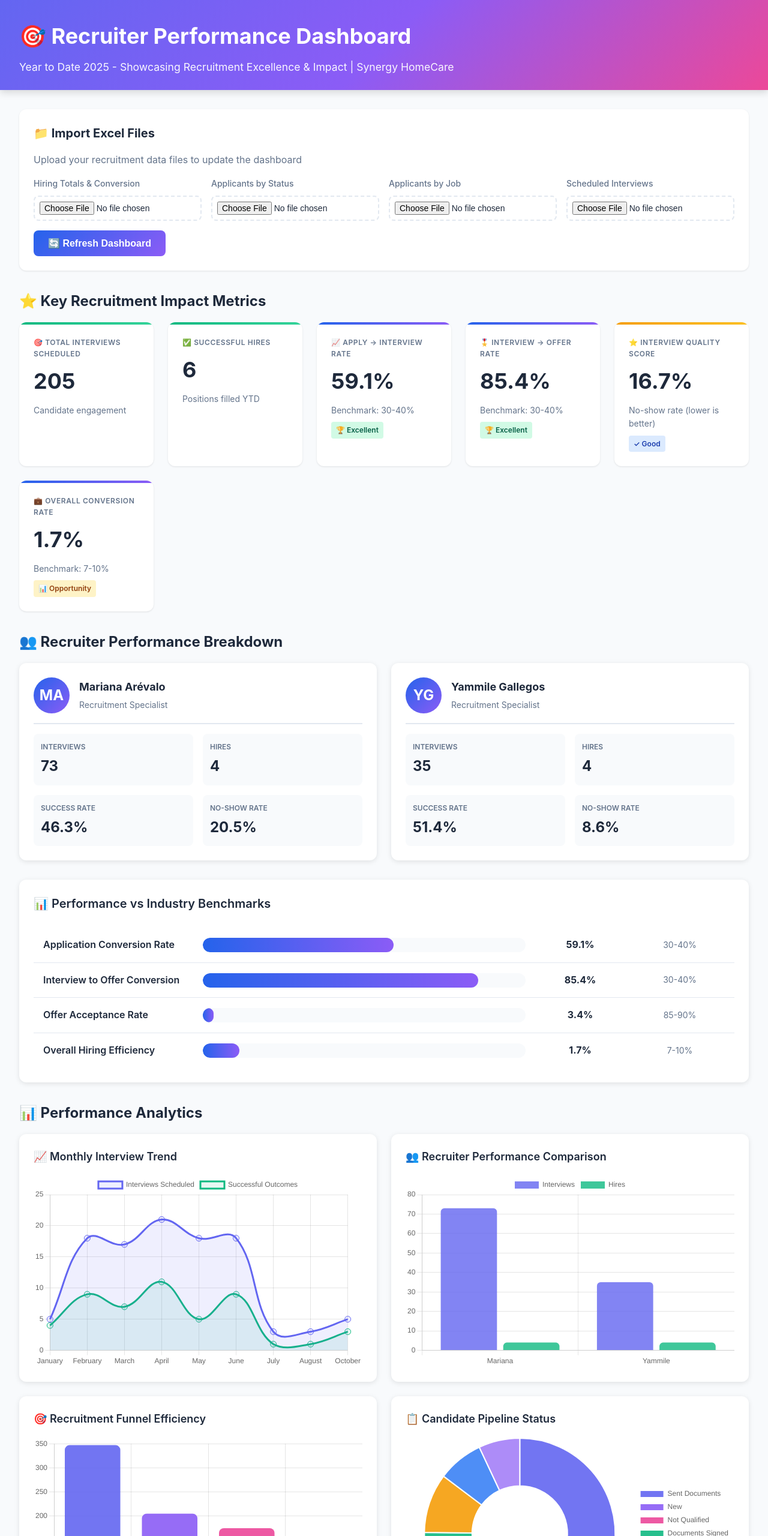
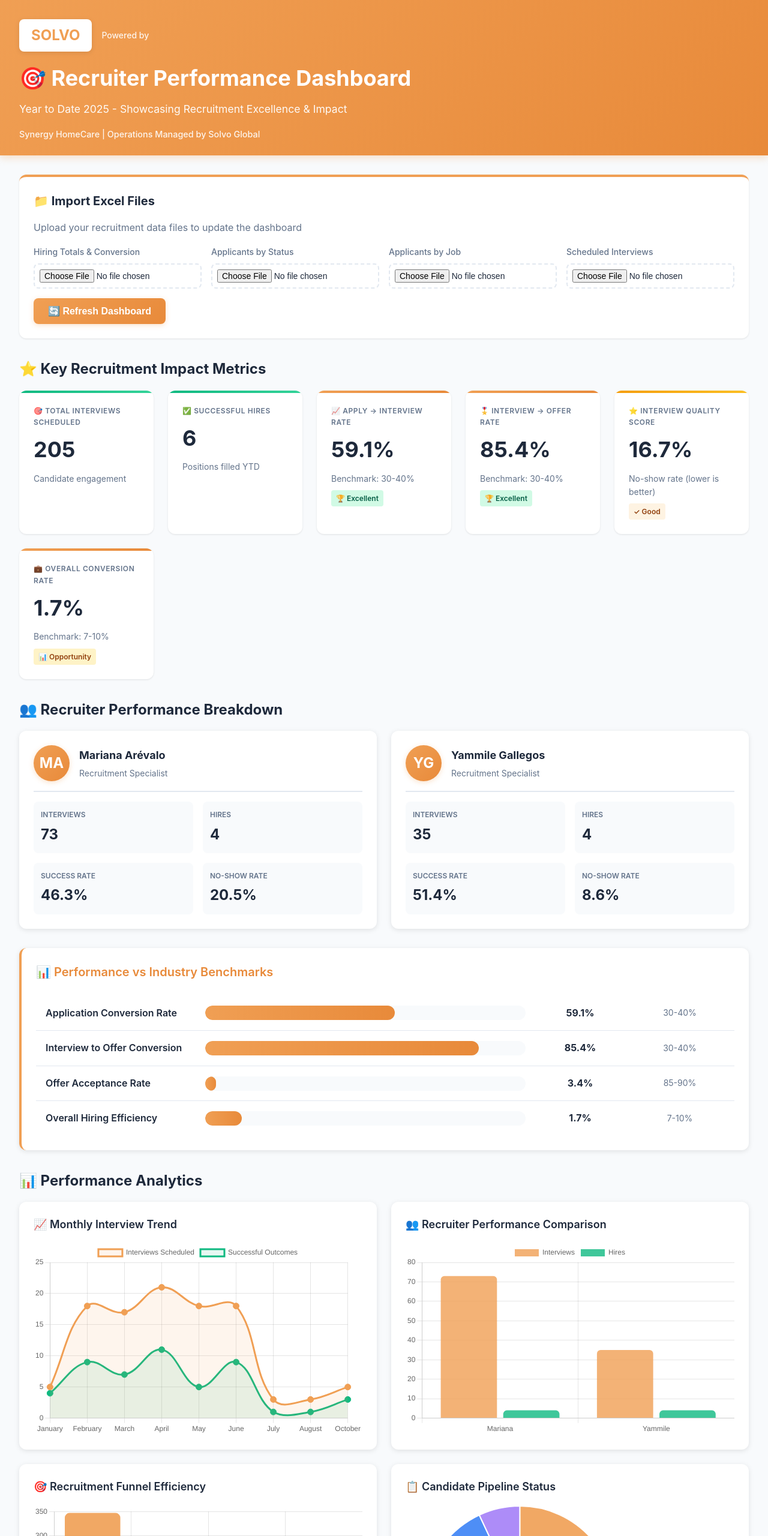
Before and after one commit to juanbelalcazardiaz/solvocalculator, a plain HTML site: page southaustin.html in a window 1280 px wide. Shown: the top 2560 px of the page at 60% size. Drawn offline with nearby package versions, Linux system fonts and the light colour scheme.

Commit message:
Revamp dashboard with Solvo Global branding
Updated the Recruiter Performance Dashboard to include Solvo Global branding elements and adjusted styles accordingly.

```diff
--- a/southaustin.html
+++ b/southaustin.html
@@ -3,7 +3,7 @@
 <head>
     <meta charset="UTF-8">
     <meta name="viewport" content="width=device-width, initial-scale=1.0">
-    <title>Recruiter Performance Dashboard - YTD 2025</title>
+    <title>Recruiter Performance Dashboard - YTD 2025 | Solvo Global</title>
     <script src="https://cdnjs.cloudflare.com/ajax/libs/xlsx/0.18.5/xlsx.full.min.js"></script>
     <script src="https://cdn.jsdelivr.net/npm/chart.js"></script>
     <style>
@@ -14,8 +14,12 @@
         }
 
         :root {
-            --primary-color: #2563eb;
-            --secondary-color: #3b82f6;
+            /* Solvo Global Brand Colors */
+            --solvo-orange: #F09F54;
+            --solvo-orange-light: #F7C08A;
+            --solvo-orange-dark: #E88A3A;
+            --primary-color: #F09F54;
+            --secondary-color: #E88A3A;
             --success-color: #10b981;
             --warning-color: #f59e0b;
             --danger-color: #ef4444;
@@ -35,10 +39,28 @@
         }
 
         .header {
-            background: linear-gradient(135deg, #6366f1 0%, #8b5cf6 50%, #ec4899 100%);
+            background: linear-gradient(135deg, #F09F54 0%, #E88A3A 100%);
             color: white;
             padding: 2rem 2rem 1.5rem;
-            box-shadow: 0 4px 12px rgba(0, 0, 0, 0.15);
+            box-shadow: 0 4px 12px rgba(240, 159, 84, 0.3);
+            position: relative;
+        }
+
+        .header-brand {
+            display: flex;
+            align-items: center;
+            gap: 1rem;
+            margin-bottom: 1rem;
+        }
+
+        .brand-logo {
+            background: white;
+            padding: 0.5rem 1.25rem;
+            border-radius: 8px;
+            font-weight: 700;
+            font-size: 1.5rem;
+            color: var(--solvo-orange);
+            box-shadow: 0 2px 8px rgba(0, 0, 0, 0.1);
         }
 
         .header h1 {
@@ -52,12 +74,20 @@
             font-size: 1.1rem;
         }
 
+        .header-footer {
+            margin-top: 1rem;
+            font-size: 0.9rem;
+            opacity: 0.9;
+            font-weight: 500;
+        }
+
         .upload-section {
             background: white;
             margin: 2rem;
             padding: 1.5rem;
             border-radius: 12px;
             box-shadow: 0 1px 3px rgba(0, 0, 0, 0.1);
+            border-top: 4px solid var(--solvo-orange);
         }
 
         .upload-section h2 {
@@ -94,11 +124,11 @@
         }
 
         .file-upload-item input[type="file"]:hover {
-            border-color: var(--primary-color);
+            border-color: var(--solvo-orange);
         }
 
         .btn {
-            background: linear-gradient(135deg, var(--primary-color) 0%, var(--purple-color) 100%);
+            background: linear-gradient(135deg, var(--solvo-orange) 0%, var(--solvo-orange-dark) 100%);
             color: white;
             padding: 0.75rem 1.5rem;
             border: none;
@@ -108,11 +138,12 @@
             font-size: 1rem;
             transition: all 0.3s;
             margin-top: 1rem;
+            box-shadow: 0 2px 8px rgba(240, 159, 84, 0.3);
         }
 
         .btn:hover {
             transform: translateY(-2px);
-            box-shadow: 0 4px 12px rgba(99, 102, 241, 0.4);
+            box-shadow: 0 4px 12px rgba(240, 159, 84, 0.5);
         }
 
         .dashboard {
@@ -155,7 +186,7 @@
             left: 0;
             width: 100%;
             height: 4px;
-            background: linear-gradient(90deg, var(--primary-color), var(--purple-color));
+            background: linear-gradient(90deg, var(--solvo-orange), var(--solvo-orange-dark));
         }
 
         .metric-card.success::before {
@@ -172,7 +203,7 @@
 
         .metric-card:hover {
             transform: translateY(-4px);
-            box-shadow: 0 6px 16px rgba(0, 0, 0, 0.15);
+            box-shadow: 0 6px 16px rgba(240, 159, 84, 0.2);
         }
 
         .metric-label {
@@ -214,8 +245,8 @@
         }
 
         .benchmark-indicator.good {
-            background: #dbeafe;
-            color: #1e40af;
+            background: #FEF3E2;
+            color: #92400e;
         }
 
         .benchmark-indicator.needs-improvement {
@@ -250,13 +281,14 @@
             width: 60px;
             height: 60px;
             border-radius: 50%;
-            background: linear-gradient(135deg, var(--primary-color), var(--purple-color));
+            background: linear-gradient(135deg, var(--solvo-orange), var(--solvo-orange-dark));
             display: flex;
             align-items: center;
             justify-content: center;
             font-size: 1.5rem;
             font-weight: 700;
             color: white;
+            box-shadow: 0 2px 8px rgba(240, 159, 84, 0.3);
         }
 
         .recruiter-info h3 {
@@ -328,12 +360,14 @@
             border-radius: 12px;
             box-shadow: 0 2px 8px rgba(0, 0, 0, 0.1);
             margin-bottom: 2rem;
+            border-left: 4px solid var(--solvo-orange);
         }
 
         .kpi-comparison h3 {
             font-size: 1.25rem;
             margin-bottom: 1.5rem;
             font-weight: 600;
+            color: var(--solvo-orange-dark);
         }
 
         .kpi-row {
@@ -364,7 +398,7 @@
 
         .kpi-bar {
             height: 100%;
-            background: linear-gradient(90deg, var(--primary-color), var(--purple-color));
+            background: linear-gradient(90deg, var(--solvo-orange), var(--solvo-orange-dark));
             border-radius: 12px;
             transition: width 0.5s ease;
         }
@@ -404,14 +438,14 @@
         }
 
         thead {
-            background: var(--bg-color);
+            background: #FEF3E2;
         }
 
         th {
             text-align: left;
             padding: 0.75rem;
             font-weight: 600;
-            color: var(--text-secondary);
+            color: var(--solvo-orange-dark);
             text-transform: uppercase;
             font-size: 0.75rem;
             letter-spacing: 0.05em;
@@ -423,7 +457,7 @@
         }
 
         tr:hover {
-            background: var(--bg-color);
+            background: #FEF3E2;
         }
 
         .status-badge {
@@ -440,8 +474,8 @@
         }
 
         .status-badge.good {
-            background: #dbeafe;
-            color: #1e40af;
+            background: #FEF3E2;
+            color: #92400e;
         }
 
         .status-badge.average {
@@ -466,7 +500,7 @@
             padding: 1.25rem;
             border-radius: 12px;
             box-shadow: 0 1px 3px rgba(0, 0, 0, 0.1);
-            border-left: 4px solid var(--primary-color);
+            border-left: 4px solid var(--solvo-orange);
         }
 
         .kpi-target-header {
@@ -492,11 +526,31 @@
         .kpi-target-value {
             font-size: 2rem;
             font-weight: 700;
-            color: var(--text-primary);
+            color: var(--solvo-orange-dark);
             margin-bottom: 0.5rem;
         }
 
         .kpi-target-comparison {
+            font-size: 0.875rem;
+            color: var(--text-secondary);
+        }
+
+        .footer {
+            text-align: center;
+            padding: 2rem;
+            background: white;
+            margin-top: 2rem;
+            border-top: 4px solid var(--solvo-orange);
+        }
+
+        .footer-brand {
+            font-size: 1.25rem;
+            font-weight: 700;
+            color: var(--solvo-orange);
+            margin-bottom: 0.5rem;
+        }
+
+        .footer-text {
             font-size: 0.875rem;
             color: var(--text-secondary);
         }
@@ -539,8 +593,15 @@
 </head>
 <body>
     <div class="header">
+        <div class="header-brand">
+            <div class="brand-logo">SOLVO</div>
+            <div>
+                <div style="font-size: 0.875rem; opacity: 0.9; font-weight: 500;">Powered by</div>
+            </div>
+        </div>
         <h1>🎯 Recruiter Performance Dashboard</h1>
-        <p>Year to Date 2025 - Showcasing Recruitment Excellence & Impact | Synergy HomeCare</p>
+        <p>Year to Date 2025 - Showcasing Recruitment Excellence & Impact</p>
+        <div class="header-footer">Synergy HomeCare | Operations Managed by Solvo Global</div>
     </div>
 
     <div class="upload-section">
@@ -594,6 +655,12 @@
         <div class="stats-table-container" id="weeklyStats"></div>
     </div>
 
+    <div class="footer">
+        <div class="footer-brand">SOLVO GLOBAL</div>
+        <div class="footer-text">Bringing You a World of Talent | Your Remote Workforce and Talent Solution</div>
+        <div class="footer-text" style="margin-top: 0.5rem;">© 2025 Solvo Global. All rights reserved.</div>
+    </div>
+
     <script>
         // Data storage
         let dashboardData = {
@@ -601,6 +668,16 @@
             status: null,
             job: null,
             interviews: null
+        };
+
+        // Solvo Global brand colors for charts
+        const solvoColors = {
+            primary: '#F09F54',
+            primaryLight: '#F7C08A',
+            primaryDark: '#E88A3A',
+            success: '#10b981',
+            info: '#3b82f6',
+            warning: '#f59e0b'
         };
 
         // Default data with monthly/weekly info
@@ -983,22 +1060,24 @@
                         {
                             label: 'Interviews Scheduled',
                             data: monthlyData.map(m => m.interviews),
-                            borderColor: 'rgba(99, 102, 241, 1)',
-                            backgroundColor: 'rgba(99, 102, 241, 0.1)',
+                            borderColor: solvoColors.primary,
+                            backgroundColor: 'rgba(240, 159, 84, 0.1)',
                             tension: 0.4,
                             fill: true,
                             pointRadius: 5,
-                            pointHoverRadius: 7
+                            pointHoverRadius: 7,
+                            pointBackgroundColor: solvoColors.primary
                         },
                         {
                             label: 'Successful Outcomes',
                             data: monthlyData.map(m => m.success),
-                            borderColor: 'rgba(16, 185, 129, 1)',
+                            borderColor: solvoColors.success,
                             backgroundColor: 'rgba(16, 185, 129, 0.1)',
                             tension: 0.4,
                             fill: true,
                             pointRadius: 5,
-                            pointHoverRadius: 7
+                            pointHoverRadius: 7,
+                            pointBackgroundColor: solvoColors.success
                         }
                     ]
                 },
@@ -1020,7 +1099,7 @@
                         {
                             label: 'Interviews',
                             data: recruiters.map(r => r.interviews),
-                            backgroundColor: 'rgba(99, 102, 241, 0.8)',
+                            backgroundColor: 'rgba(240, 159, 84, 0.8)',
                             borderRadius: 6
                         },
                         {
@@ -1054,9 +1133,9 @@
                             hiringData.Hires
                         ],
                         backgroundColor: [
-                            'rgba(99, 102, 241, 0.9)',
-                            'rgba(139, 92, 246, 0.9)',
-                            'rgba(236, 72, 153, 0.9)',
+                            'rgba(240, 159, 84, 0.9)',
+                            'rgba(232, 138, 58, 0.9)',
+                            'rgba(247, 192, 138, 0.9)',
                             'rgba(16, 185, 129, 0.9)'
                         ],
                         borderRadius: 8
@@ -1083,9 +1162,9 @@
                     datasets: [{
                         data: topStatuses.map(s => s.Applicants),
                         backgroundColor: [
-                            'rgba(99, 102, 241, 0.9)',
-                            'rgba(139, 92, 246, 0.9)',
-                            'rgba(236, 72, 153, 0.9)',
+                            'rgba(240, 159, 84, 0.9)',
+                            'rgba(232, 138, 58, 0.9)',
+                            'rgba(247, 192, 138, 0.9)',
                             'rgba(16, 185, 129, 0.9)',
                             'rgba(245, 158, 11, 0.9)',
                             'rgba(59, 130, 246, 0.9)',
@@ -1110,7 +1189,6 @@
             const currentMonth = monthlyData[monthlyData.length - 1];
             const previousMonth = monthlyData[monthlyData.length - 2] || currentMonth;
             const avgInterviews = (monthlyData.reduce((sum, m) => sum + m.interviews, 0) / monthlyData.length).toFixed(1);
-            const avgSuccessRate = (monthlyData.reduce((sum, m) => sum + parseFloat(m.successRate), 0) / monthlyData.length).toFixed(1);
 
             const kpis = [
                 {
@@ -1204,9 +1282,9 @@
         // Render weekly KPIs
         function renderWeeklyKPIs(monthlyData) {
             const totalInterviews = monthlyData.reduce((sum, m) => sum + m.interviews, 0);
-            const weeksActive = 29; // Approximate weeks from January to October
+            const weeksActive = 29;
             const avgWeekly = (totalInterviews / weeksActive).toFixed(1);
-            const peakWeek = 9; // From analysis
+            const peakWeek = 9;
 
             const kpis = [
                 {
```
